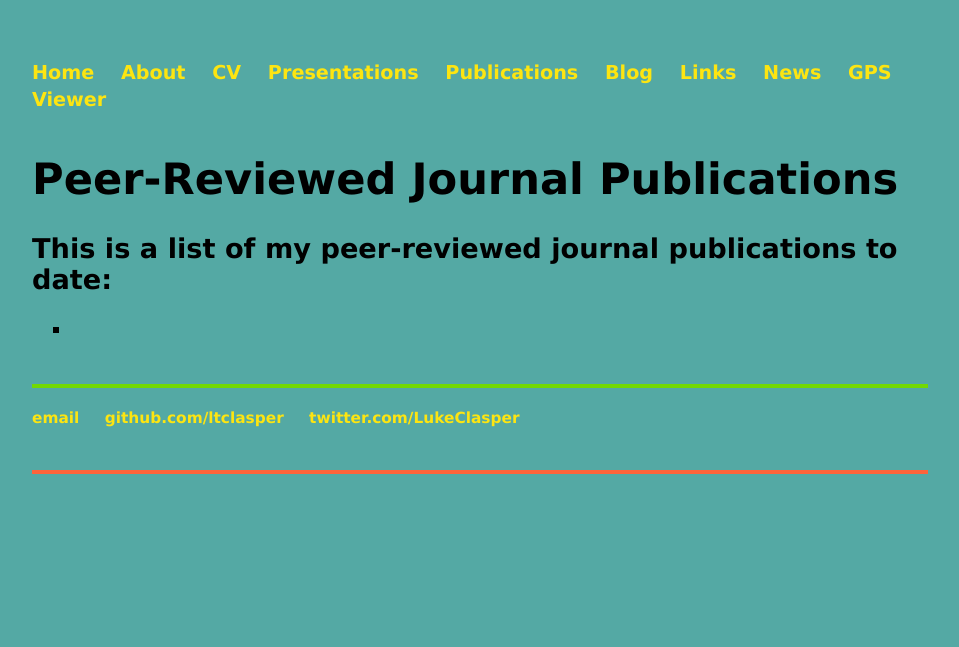
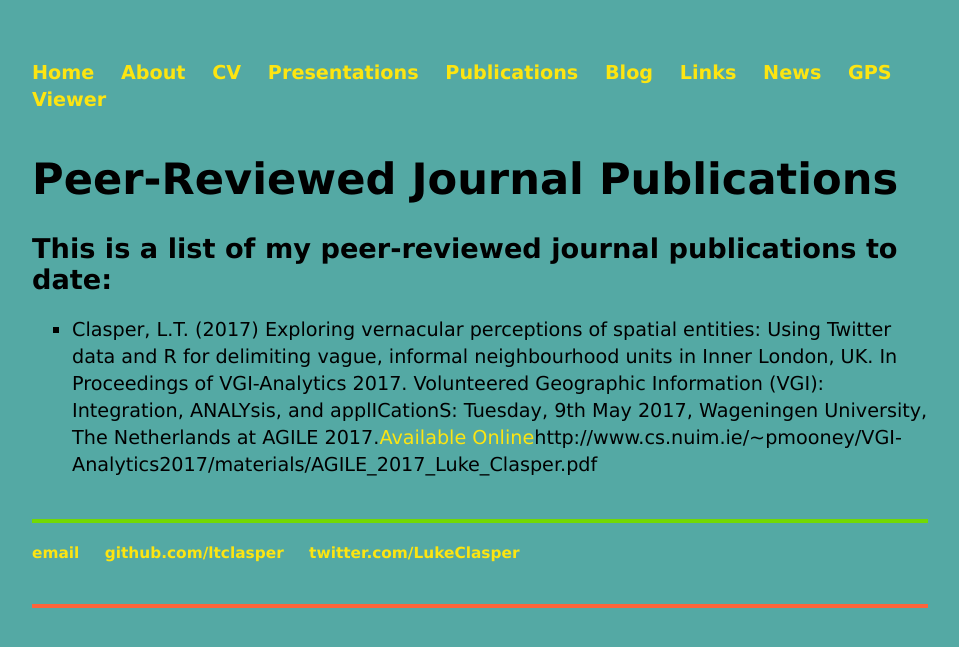
Before and after one commit to ltclasper/ltclasper.github.io, a Jekyll site: the page built from publications/index.html, in a window 1280 px wide. Shown: the top 647 px of the page, without its empty margins (160-1119 px from the left). Built offline with Jekyll 4.4.1, drawn with Linux system fonts in a browser that asks for light colours.

Commit message:
Update index.html

```diff
--- a/publications/index.html
+++ b/publications/index.html
@@ -6,7 +6,11 @@ title: Peer-Reviewed Journal Publications
 
 <div class="blurb">
 	<h2>This is a list of my peer-reviewed journal publications to date:</h2>
-	<p><ul style="list-style-type:square">
-  	<li><a href=""></a></li></ul>
+	<p>
+	<ul style="list-style-type:square">
+		<li>Clasper, L.T. (2017) Exploring vernacular perceptions of spatial entities: Using Twitter data
+and R for delimiting vague, informal neighbourhood units in Inner London, UK. In Proceedings of VGI-Analytics 2017. Volunteered Geographic Information (VGI):
+		Integration, ANALYsis, and applICationS: Tuesday, 9th May 2017, Wageningen University,
+		The Netherlands at AGILE 2017.<a href="">Available Online</a>http://www.cs.nuim.ie/~pmooney/VGI-Analytics2017/materials/AGILE_2017_Luke_Clasper.pdf</li></ul>
 	</p>
 </div><!-- /.blurb -->
```
